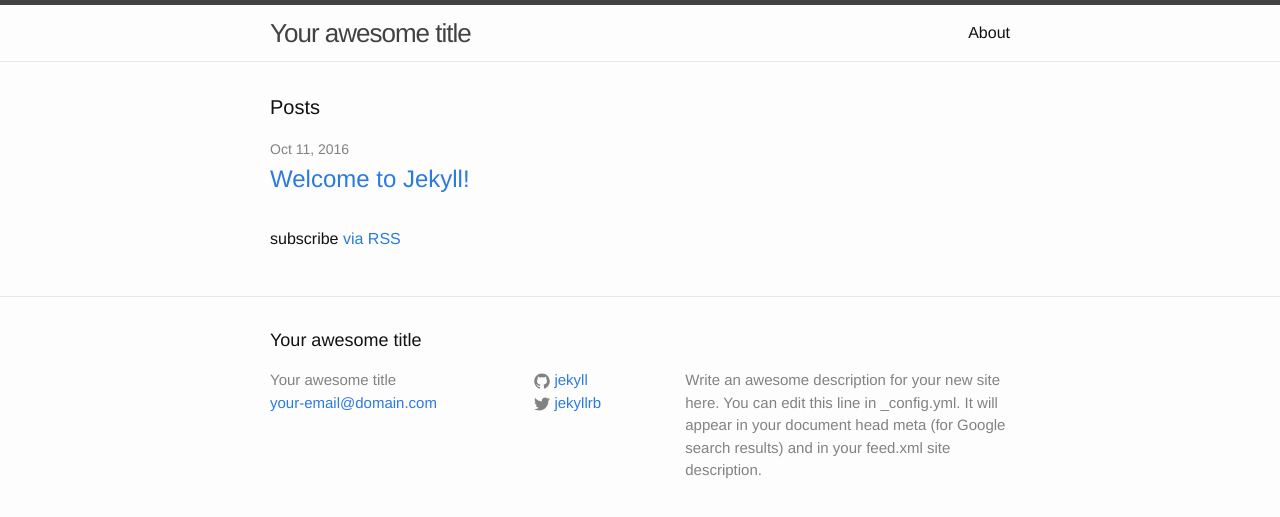
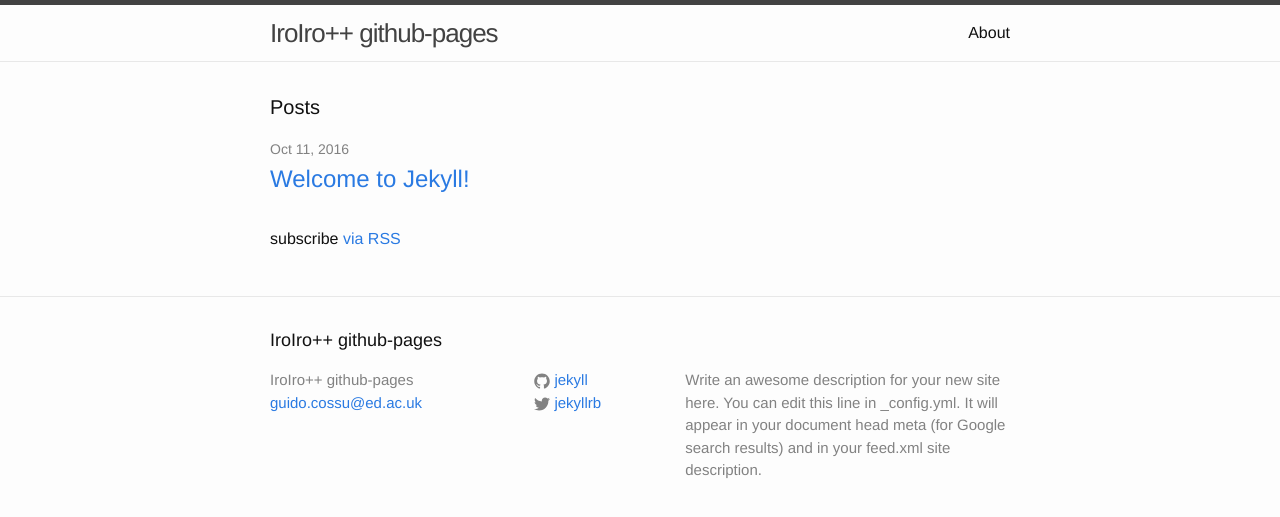
Before and after one commit to coppolachan/IroIro, a Jekyll site: the page built from index.html, in a window 1280 px wide. Shown: the top 517 px of the page. Built offline with Jekyll 4.4.1, drawn with Linux system fonts in a browser that asks for light colours.

Commit message:
Modifications

```diff
--- a/_config.yml
+++ b/_config.yml
@@ -6,8 +6,8 @@
 # 'jekyll serve'. If you change this file, please restart the server process.
 
 # Site settings
-title: Your awesome title
-email: your-email@domain.com
+title: IroIro++ github-pages
+email: guido.cossu@ed.ac.uk
 description: > # this means to ignore newlines until "baseurl:"
   Write an awesome description for your new site here. You can edit this
   line in _config.yml. It will appear in your document head meta (for
```
